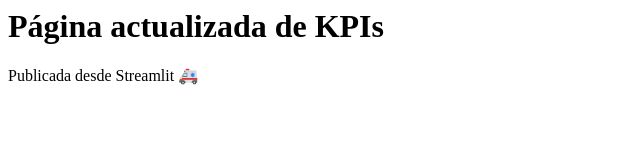
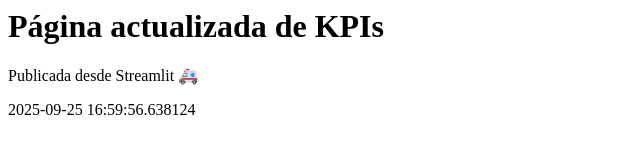
Before and after one commit to GaboPorti/GaboPorti.github.io, a plain HTML site: page docs/index.html in a window 1280 px wide. Shown: the whole page, without its empty margins (0-640 px from the left). Drawn offline with Linux system fonts and the light colour scheme.

Commit message:
Actualizo reporte desde app

```diff
--- a/docs/index.html
+++ b/docs/index.html
@@ -1 +1 @@
-<h1>Página actualizada de KPIs</h1><p>Publicada desde Streamlit 🚑</p>
+<h1>Página actualizada de KPIs</h1><p>Publicada desde Streamlit 🚑</p><p>2025-09-25 16:59:56.638124</p>
```
